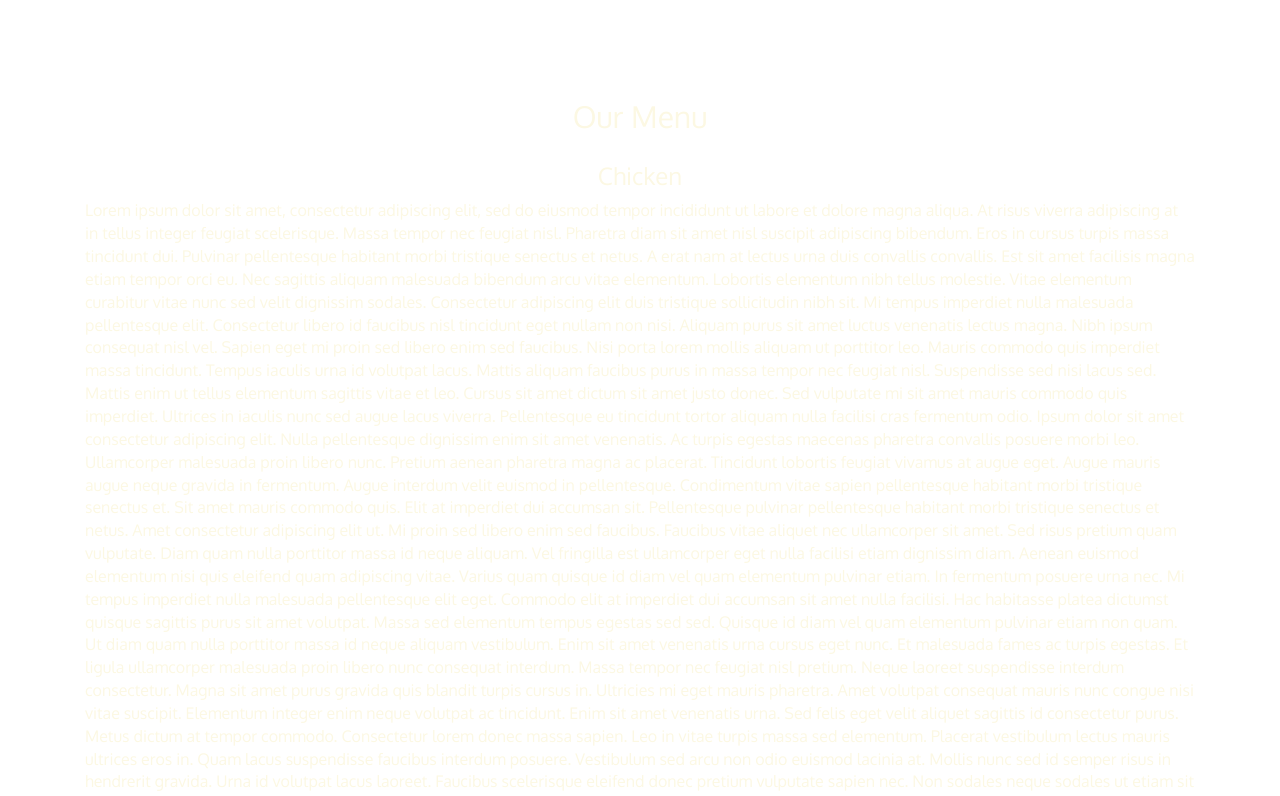
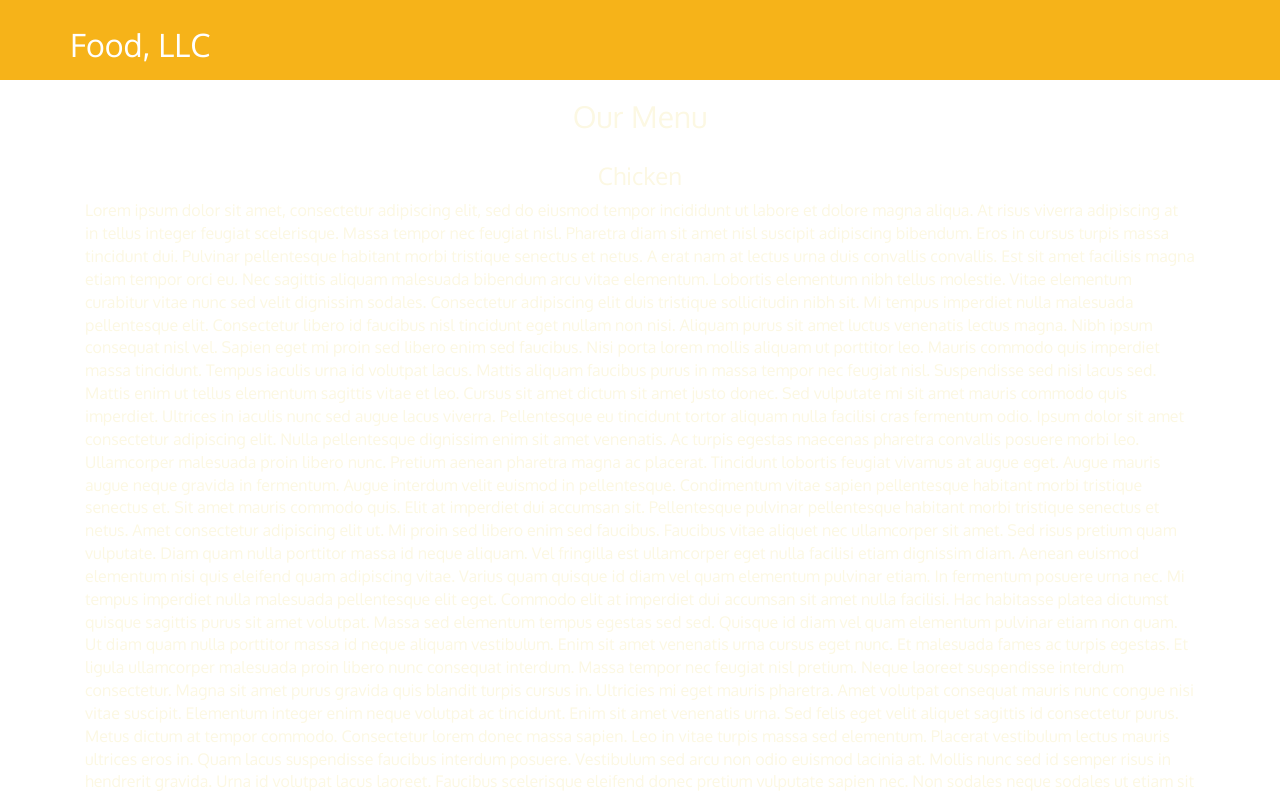
Before and after one commit to juliadehe11/module3solution, a plain HTML site: page index.html in a window 1280 px wide. Shown: the top 796 px of the page. Drawn offline with nearby package versions, Linux system fonts and the light colour scheme.

Commit message:
Update module3solution.css

```diff
--- a/module3solution.css
+++ b/module3solution.css
@@ -10,7 +10,7 @@ body{
 }
 
 #header-nav{
-	background-color: #ffff;
+	background-color: #f6b319;
 	border-radius: 0;
 	border: 0;
 }
```
